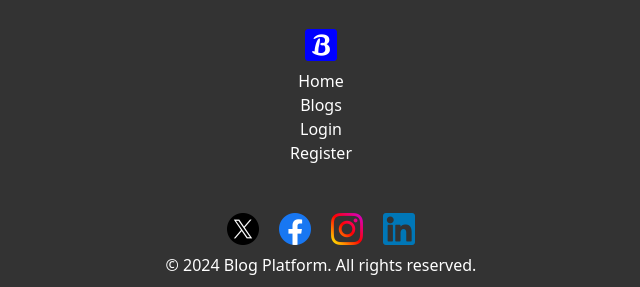
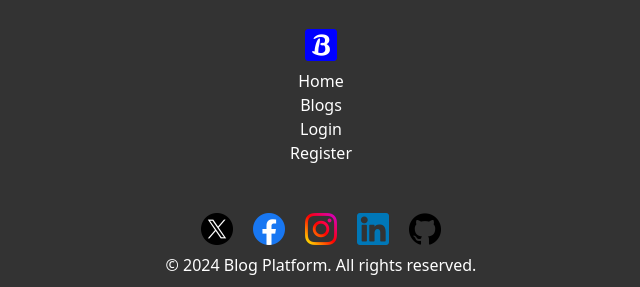
Before and after one commit to hussainmuffallal/Blog-Project, a PHP site: page / in a window 1280 px wide. Shown: the part 2473-2760 px from the top of the page, without its empty margins (319-959 px from the left). Run offline with PHP 8.4, Linux system fonts and the light colour scheme; data that the repository does not hold is empty.

Commit message:
new file:   img/github-logo.png 	modified:   index.php

```diff
--- a/index.php
+++ b/index.php
@@ -357,10 +357,11 @@
               <li><a href="register.php">Register</a></li>
             </ul>
             <ul class="social-icons mb-2">
-              <li><a href="https://twitter.com/"><img src="img/twitter.png" alt="twitter" style="width: 32px; height: 32px;"></a></li>
-              <li><a href="https://www.facebook.com/"><img src="img/facebook.png" alt="facebook" style="width: 32px; height: 32px;"></a></li>
-              <li><a href="https://www.instagram.com/"><img src="img/instagram.png" alt="instagram" style="width: 32px; height: 32px;"></a></li>
-              <li><a href="https://www.linkedin.com/"><img src="img/linkedin.png" alt="linkedin" style="width: 32px; height: 32px;"></a></li>
+              <li><a href="https://twitter.com/" target="_blank"><img src="img/twitter.png" alt="twitter" style="width: 32px; height: 32px;"></a></li>
+              <li><a href="https://www.facebook.com/" target="_blank"><img src="img/facebook.png" alt="facebook" style="width: 32px; height: 32px;"></a></li>
+              <li><a href="https://www.instagram.com/" target="_blank"><img src="img/instagram.png" alt="instagram" style="width: 32px; height: 32px;"></a></li>
+              <li><a href="https://www.linkedin.com/" target="_blank"><img src="img/linkedin.png" alt="linkedin" style="width: 32px; height: 32px;"></a></li>
+              <li><a href="https://github.com/hussainmuffallal/Blog-Project" target="_blank"><img src="img/github-logo.png" alt="github" style="width: 32px; height: 32px;"></a></li>
             </ul>
           </section>
             © 2024 Blog Platform. All rights reserved.
```
Also changed, not shown: img/github-logo.png (added).
